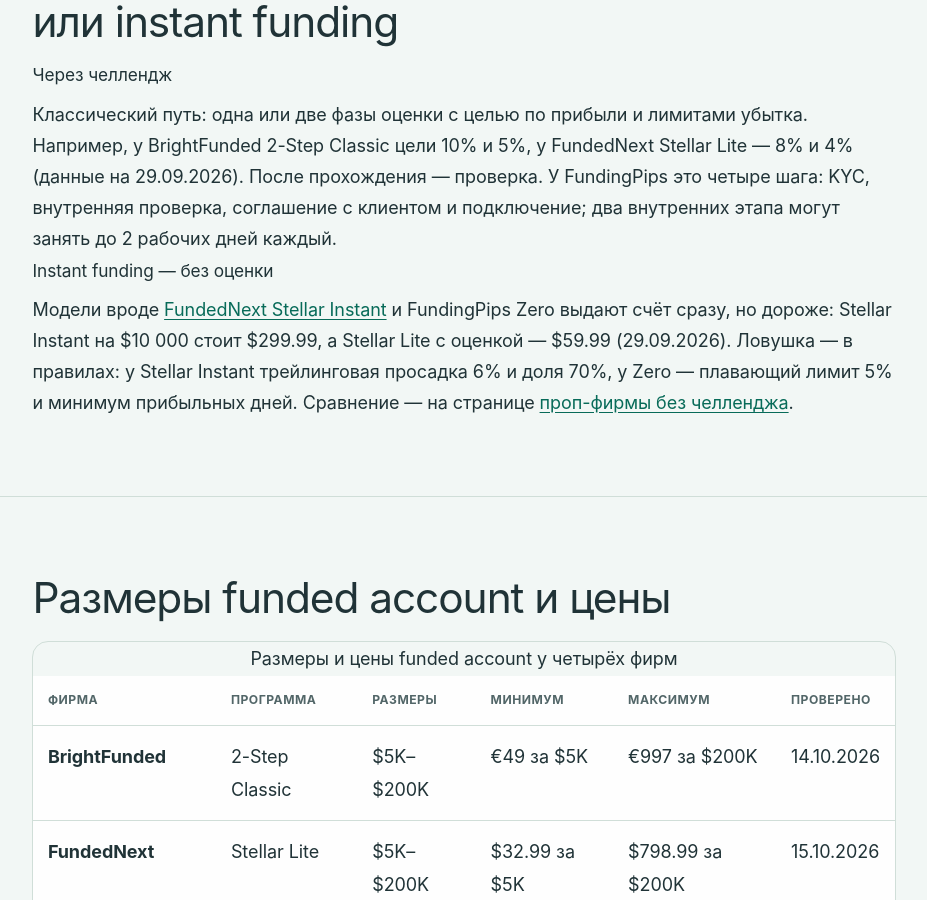
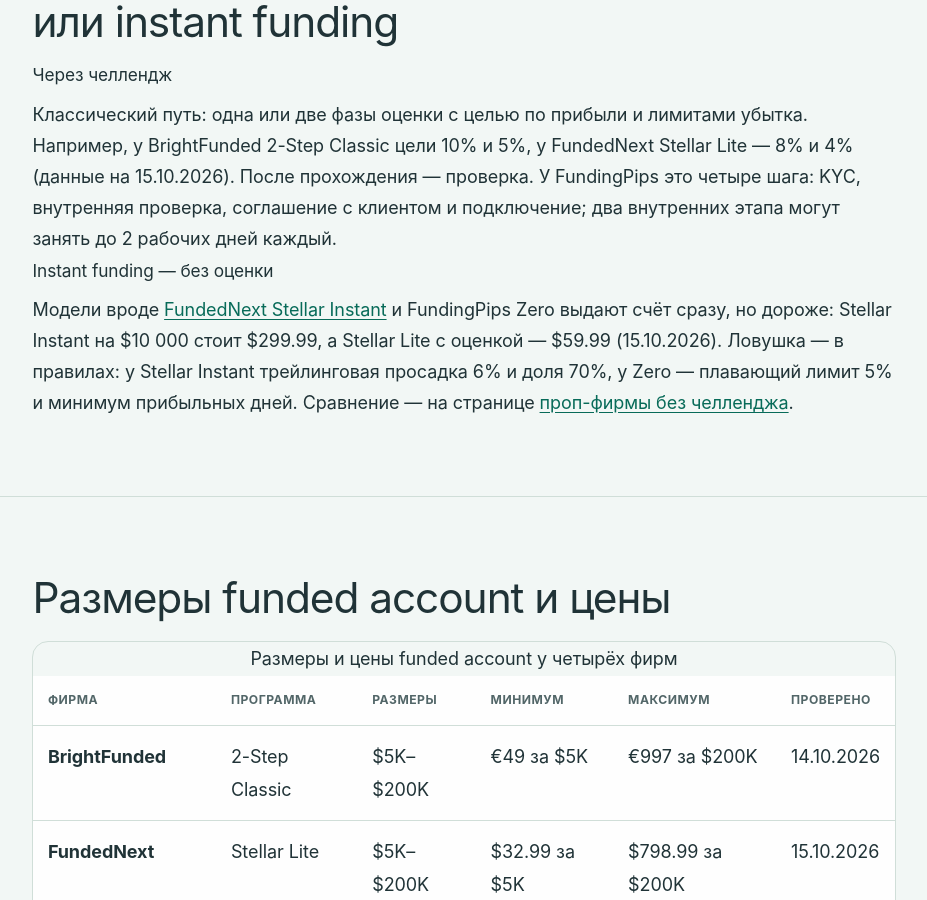
Before and after one commit to Vilmanis99/tradersfund, a Next.js app: page /ru/funded-account in a window 1280 px wide. Shown: the part 1241-2141 px from the top of the page, without its empty margins (176-1103 px from the left). Built offline with nearby package versions, Linux system fonts and the light colour scheme; no server answers.

Commit message:
RU funded-account: refresh remaining 29.09 date references to 15.10 captures

```diff
--- a/app/ru/funded-account/page.tsx
+++ b/app/ru/funded-account/page.tsx
@@ -24,7 +24,7 @@ export const metadata: Metadata = {
   twitter: { card: 'summary_large_image', title: TITLE, description: DESCRIPTION },
 }
 
-// content/data/challenges, проверено 29.09.2026 (Crypto Fund Trader — 08.09.2026).
+// content/data/challenges, проверено 14–15.10.2026.
 const sizeRows = [
   { firm: 'BrightFunded', product: '2-Step Classic', sizes: '$5K–$200K', from: '€49 за $5K', top: '€997 за $200K', checked: '14.10.2026' },
   { firm: 'FundedNext', product: 'Stellar Lite', sizes: '$5K–$200K', from: '$32.99 за $5K', top: '$798.99 за $200K', checked: '15.10.2026' },
@@ -49,7 +49,7 @@ const faqs: RussianFaqItem[] = [
   },
   {
     q: 'Можно ли получить funded account без челленджа?',
-    a: 'Да, через instant funding: например, FundedNext Stellar Instant (от $59.99 за $2 000 на 29.09.2026) или FundingPips Zero. Взнос платится всё равно, а KYC и договор никто не отменяет.',
+    a: 'Да, через instant funding: например, FundedNext Stellar Instant (от $59.99 за $2 000 на 15.10.2026) или FundingPips Zero. Взнос платится всё равно, а KYC и договор никто не отменяет.',
   },
   {
     q: 'Где получить финансируемый аккаунт из России?',
@@ -115,13 +115,13 @@ export default function RussianFundedAccountPage() {
           <h3>Через челлендж</h3>
           <p>
             Классический путь: одна или две фазы оценки с целью по прибыли и лимитами убытка. Например, у BrightFunded 2-Step Classic цели
-            10% и 5%, у FundedNext Stellar Lite — 8% и 4% (данные на 29.09.2026). После прохождения — проверка. У FundingPips это четыре
+            10% и 5%, у FundedNext Stellar Lite — 8% и 4% (данные на 15.10.2026). После прохождения — проверка. У FundingPips это четыре
             шага: KYC, внутренняя проверка, соглашение с клиентом и подключение; два внутренних этапа могут занять до 2 рабочих дней каждый.
           </p>
           <h3>Instant funding — без оценки</h3>
           <p>
             Модели вроде <Link href="/ru/fundednext-stellar-instant">FundedNext Stellar Instant</Link> и FundingPips Zero выдают счёт сразу,
-            но дороже: Stellar Instant на $10 000 стоит $299.99, а Stellar Lite с оценкой — $59.99 (29.09.2026). Ловушка — в правилах:
+            но дороже: Stellar Instant на $10 000 стоит $299.99, а Stellar Lite с оценкой — $59.99 (15.10.2026). Ловушка — в правилах:
             у Stellar Instant трейлинговая просадка 6% и доля 70%, у Zero — плавающий лимит 5% и минимум прибыльных дней. Сравнение —
             на странице <Link href="/ru/prop-firmy-bez-chelendzha">проп-фирмы без челленджа</Link>.
           </p>
```
